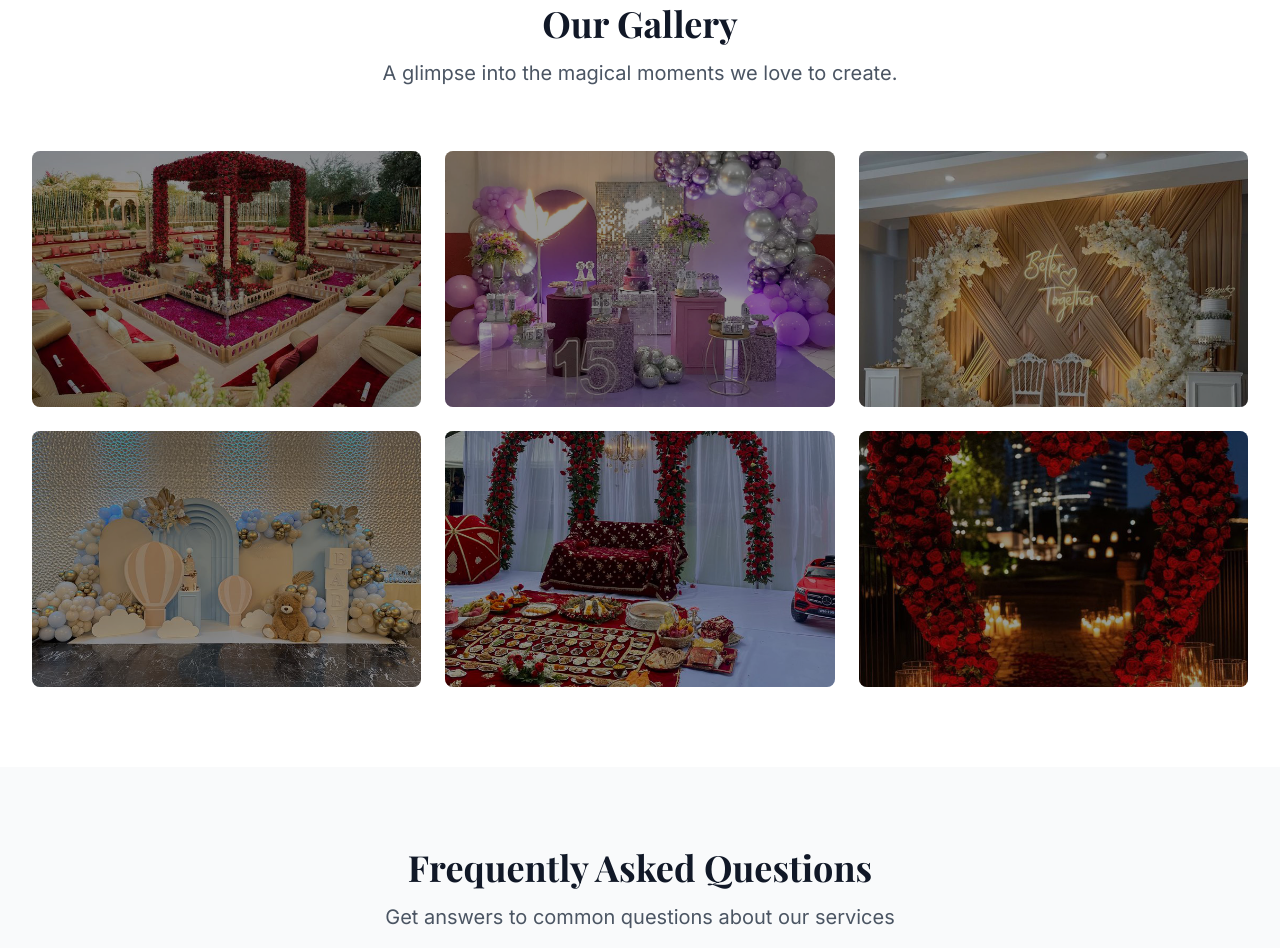
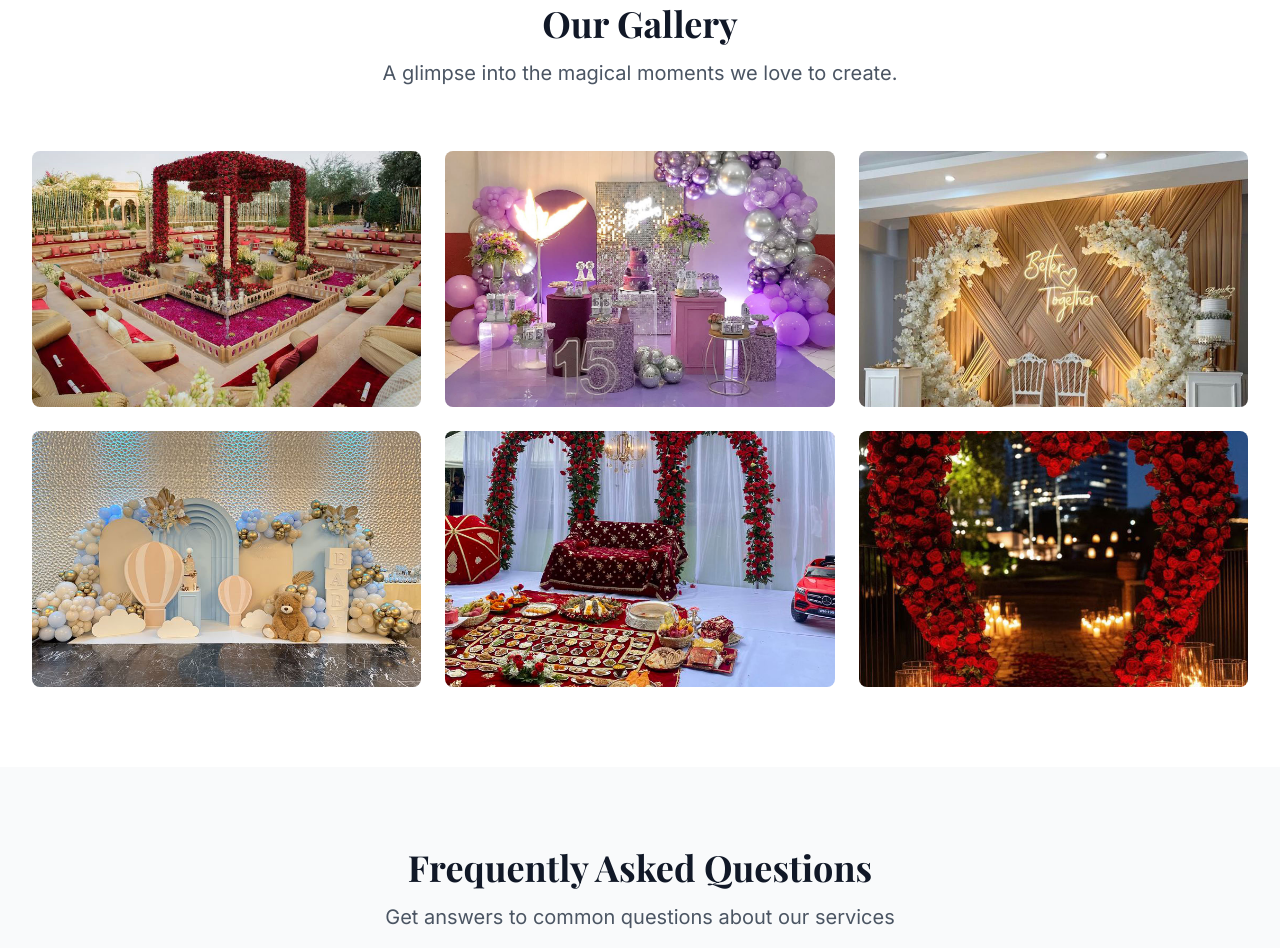
Before and after one commit to biswajit24/eventdivas, a plain HTML site: page index.html in a window 1280 px wide. Shown: the part 3485-4433 px from the top of the page. Drawn offline with nearby package versions, Linux system fonts and the light colour scheme.

Commit message:
event divas

```diff
--- a/index.html
+++ b/index.html
@@ -81,6 +81,9 @@
         .icon_1{
             width: 35%;
             object-fit: scale-down;
+        }
+        .bg-black{
+            display: none;
         }
     </style>
 </head>
@@ -431,7 +434,7 @@
                             <p class="text-white font-semibold">Wedding Gallery</p>
                         </div>
                     </div>
-                    <div class="absolute inset-0 bg-black bg-opacity-40 flex items-center justify-center">
+                    <div class="absolute inset-0  bg-opacity-40 flex items-center justify-center">
                         <!--<p class="text-white font-semibold text-lg">Indian Wedding Mandaps</p>-->
                     </div>
                 </div>
@@ -443,7 +446,7 @@
                             <p class="text-white font-semibold">Birthday Events</p>
                         </div>
                     </div>
-                    <div class="absolute inset-0 bg-black bg-opacity-40 flex items-center justify-center">
+                    <div class="absolute inset-0  bg-opacity-40 flex items-center justify-center">
                        <!-- <p class="text-white font-semibold text-lg">Birthday Anniversary</p>-->
                     </div>
                 </div>
@@ -455,7 +458,7 @@
                             <p class="text-white font-semibold">Anniversary Celebrations</p>
                         </div>
                     </div>
-                    <div class="absolute inset-0 bg-black bg-opacity-40 flex items-center justify-center">
+                    <div class="absolute inset-0  bg-opacity-40 flex items-center justify-center">
                        <!--<p class="text-white font-semibold text-lg">Anniversary Seating</p>-->
                     </div>
                 </div>
@@ -467,7 +470,7 @@
                             <p class="text-white font-semibold">Baby Showers</p>
                         </div>
                     </div>
-                    <div class="absolute inset-0 bg-black bg-opacity-40 flex items-center justify-center">
+                    <div class="absolute inset-0  bg-opacity-40 flex items-center justify-center">
                        <!-- <p class="text-white font-semibold text-lg">Baby Shower Stages</p>-->
                     </div>
                 </div>
@@ -479,7 +482,7 @@
                            <p class="text-white font-semibold">Rice Ceremony</p>
                         </div>
                         </div>
-                    <div class="absolute inset-0 bg-black bg-opacity-40 flex items-center justify-center">
+                    <div class="absolute inset-0  bg-opacity-40 flex items-center justify-center">
                          <!--<p class="text-white font-semibold text-lg">Rice Ceremony Stages</p>-->
                     </div>
                 </div>
@@ -491,7 +494,7 @@
                             <p class="text-white font-semibold">Proposals</p>
                         </div>
                     </div>
-                    <div class="absolute inset-0 bg-black bg-opacity-40 flex items-center justify-center">
+                    <div class="absolute inset-0  bg-opacity-40 flex items-center justify-center">
                        <!---<p class="text-white font-semibold text-lg">Proposals</p>-->
                     </div>
                 </div>
```
